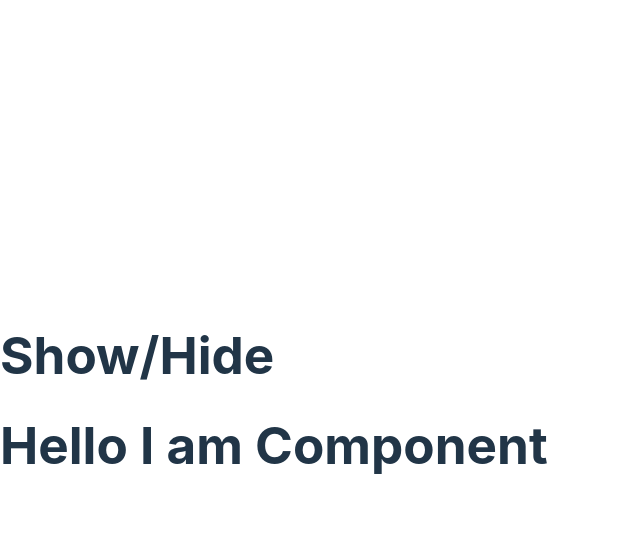
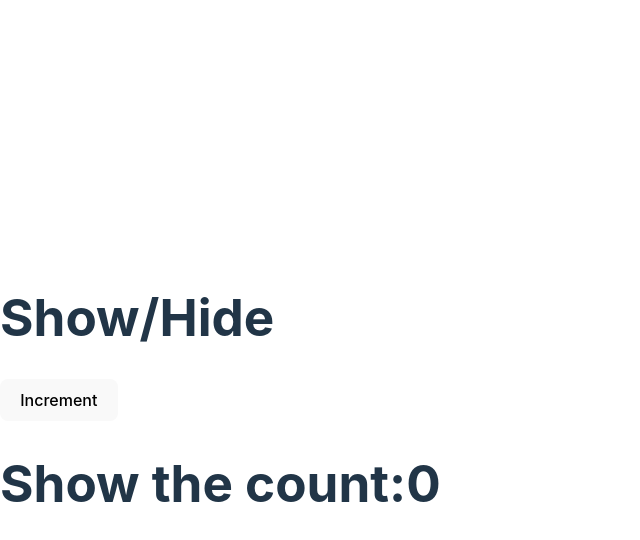
Before and after one commit to AshhadBiju/First-React-Project, a React (Vite) app: page / in a window 1280 px wide. Both pictures are taken after a click on the element "Show/Hide". Shown: the top 540 px of the page, without its empty margins (0-640 px from the left). Built offline with nearby package versions, Linux system fonts and the light colour scheme.

Commit message:
updating

```diff
--- a/src/Counter.jsx
+++ b/src/Counter.jsx
@@ -1,10 +1,13 @@
+import { useState } from "react";
 import React from "react";
 
 function Counter() {
+  const [count, setCount] = useState(0);
   return (
     <div>
-      <h1>Hello I am Component</h1>
-    </div> //this component will work if true
+      <button onClick={() => setCount(count + 1)}>Increment</button>
+      <h1>Show the count:{count}</h1>
+    </div> //This is called updating the value
   );
 }
 
```
